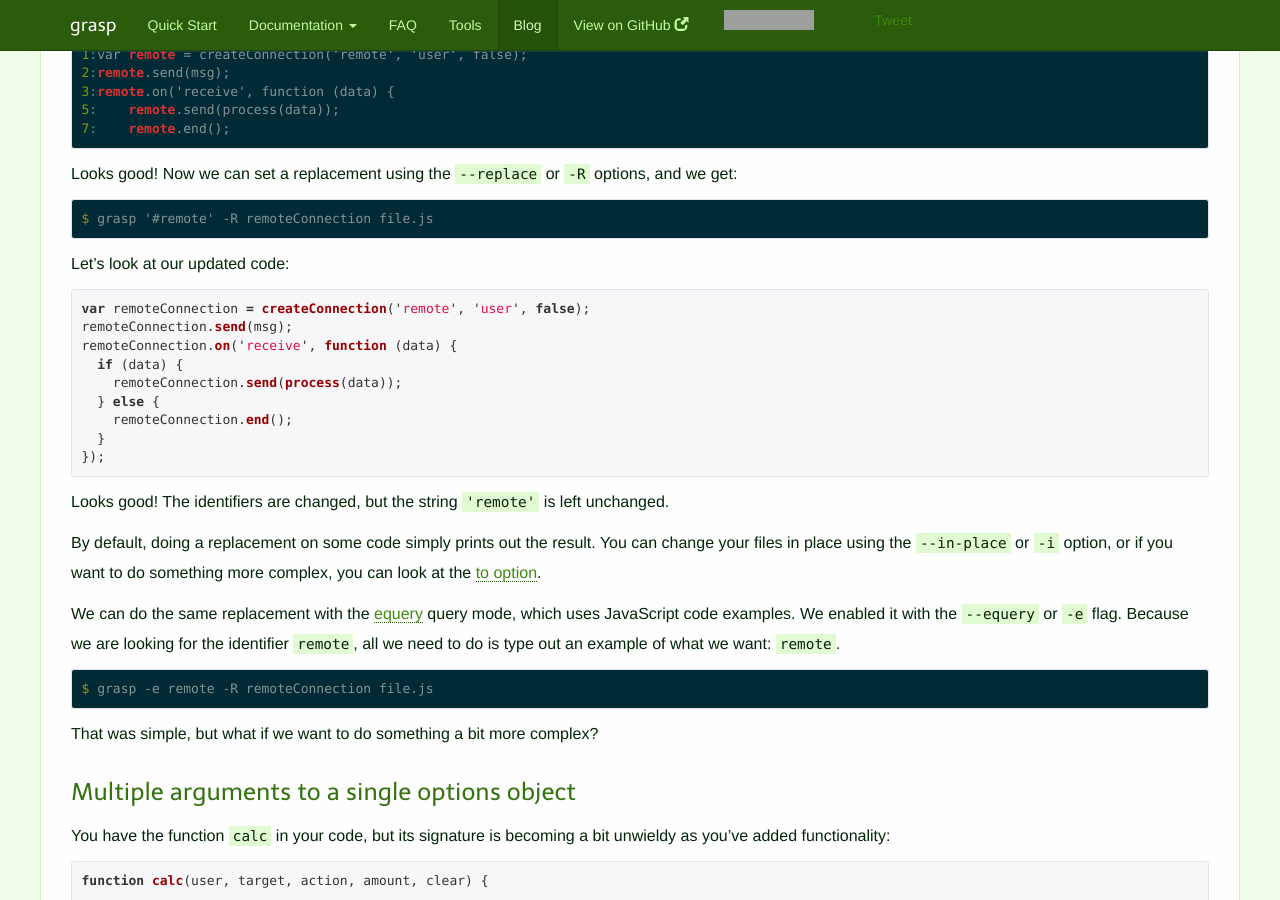
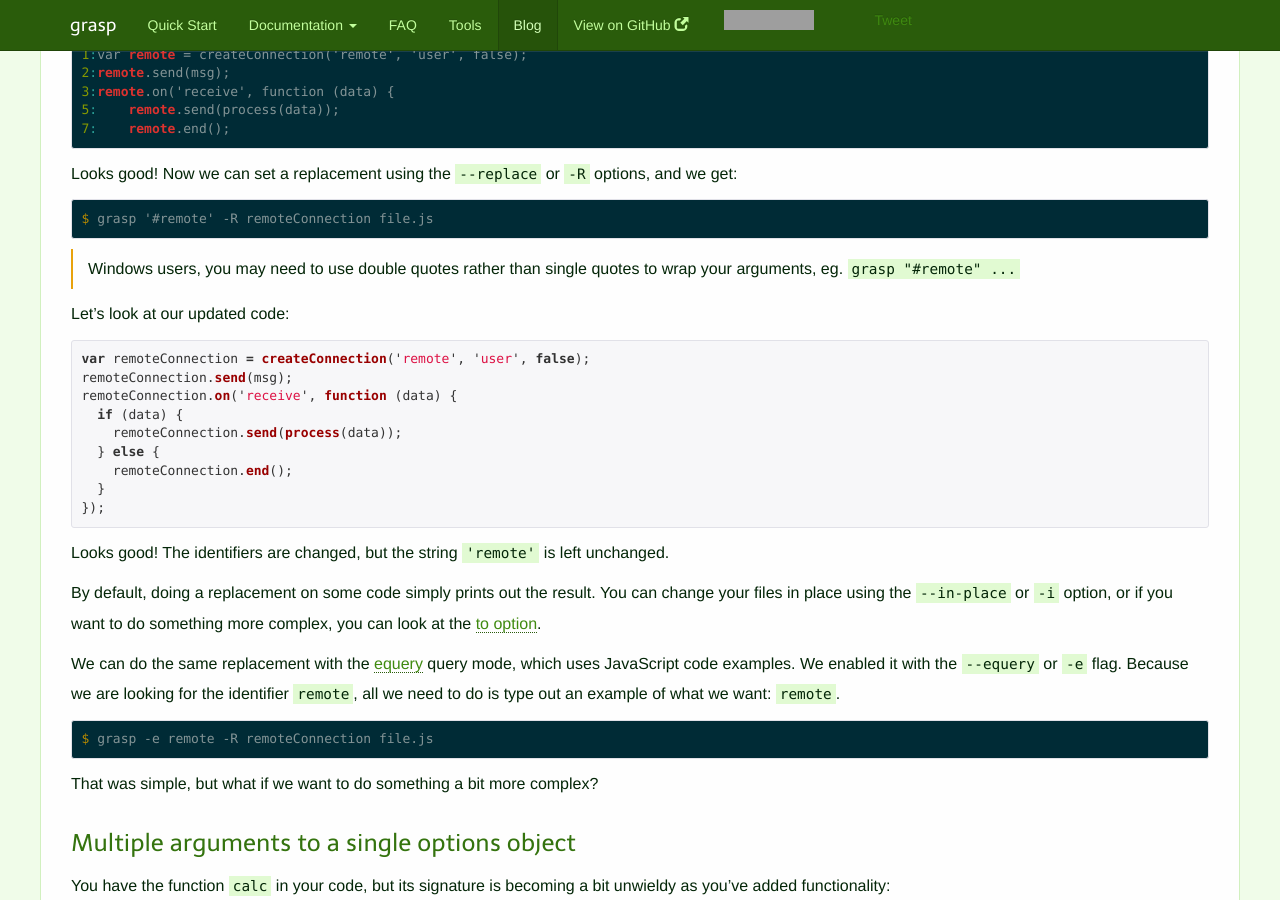
Before and after one commit to gkz/grasp, a Jekyll site: the page built from _posts/2014-01-07-refactoring-javascript-with-grasp.md, in a window 1280 px wide and 900 px high, scrolled down 1533 px. Built offline with Jekyll 4.4.1, drawn with Linux system fonts in a browser that asks for light colours; comment, search, counter and statistics services are not loaded; grey boxes are pictures that could not be loaded.

Commit message:
add notice for windows users to use double quotes

```diff
--- a/_posts/2014-01-07-refactoring-javascript-with-grasp.md
+++ b/_posts/2014-01-07-refactoring-javascript-with-grasp.md
@@ -70,6 +70,10 @@ Looks good! Now we can set a replacement using the `--replace` or `-R` options,
 <pre class="term">
 <span class="yellow">$</span> grasp '#remote' -R remoteConnection file.js
 </pre>
+
+<p class="note">
+Windows users, you may need to use double quotes rather than single quotes to wrap your arguments, eg. <code>grasp "#remote" ...</code>
+</p>
 
 Let's look at our updated code:
 
```
